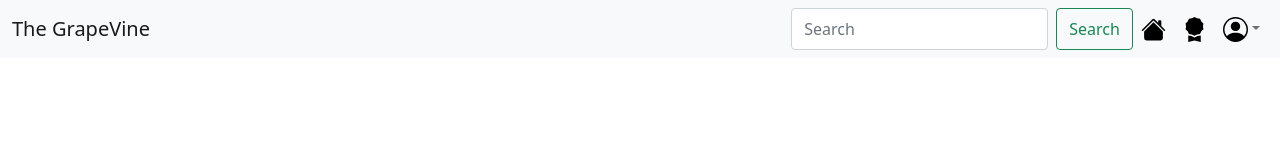
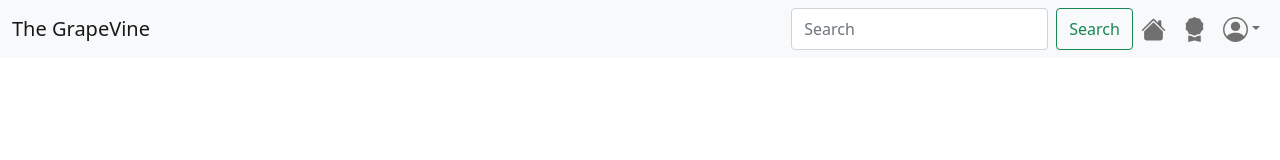
Before and after one commit to TheGrapeVineCo/client, a React (Create React App) app: page /wineListings in a window 1280 px wide. Shown: the top 160 px of the page. Built offline with nearby package versions, Linux system fonts and the light colour scheme.

Commit message:
removes redundant files, creates new components and updates nav links

```diff
--- a/src/App.js
+++ b/src/App.js
@@ -3,6 +3,9 @@ import "bootstrap/dist/css/bootstrap.min.css";
 // import "./App.css";
 // import Button from "react-bootstrap/Button";
 import Navigation from "./components/Navigation";
+import LoginForm from "./components/LoginForm";
+import WineListings from "./components/WineListings";
+import NewWineForm from "./components/NewWineForm";
 
 function App() {
   // const clickO = () => {
@@ -11,9 +14,10 @@ function App() {
   return (
     <div className="App">
       <header className="App-header">
-        {/* <p>Hello world</p> */}
-        {/* <Button onClick={clickO}>Howdy ho!</Button> */}
         <Navigation />
+        <LoginForm />
+        <NewWineForm />
+        <WineListings />
       </header>
     </div>
   );
--- /dev/null
+++ b/src/components/LoginForm.js
@@ -0,0 +1,5 @@
+const LoginForm = () => {
+  return <></>;
+};
+
+export default LoginForm;
--- a/src/components/Navigation.js
+++ b/src/components/Navigation.js
@@ -5,11 +5,11 @@ import Nav from "react-bootstrap/Nav";
 import Navbar from "react-bootstrap/Navbar";
 import NavDropdown from "react-bootstrap/NavDropdown";
 
-function Navigation() {
+const Navigation = () => {
   return (
     <Navbar bg="light" expand="lg">
       <Container fluid>
-        <Navbar.Brand href="#">The GrapeVine</Navbar.Brand>
+        <Navbar.Brand href="/">The GrapeVine</Navbar.Brand>
         <Navbar.Toggle aria-controls="navbarScroll" />
         <Navbar.Collapse id="navbarScroll">
           <Nav
@@ -26,12 +26,12 @@ function Navigation() {
               />
               <Button variant="outline-success">Search</Button>
             </Form>
-            <Nav.Link href="#action1">
+            <Nav.Link href="/">
               <svg
                 xmlns="http://www.w3.org/2000/svg"
                 width="25"
                 height="25"
-                fill="#000000"
+                fill="currentColor"
                 class="bi bi-house-fill"
                 viewBox="0 0 16 16"
               >
@@ -45,12 +45,12 @@ function Navigation() {
                 />
               </svg>
             </Nav.Link>
-            <Nav.Link href="#action2">
+            <Nav.Link href="/">
               <svg
                 xmlns="http://www.w3.org/2000/svg"
                 width="25"
                 height="25"
-                fill="#000000"
+                fill="currentColor"
                 class="bi bi-award-fill"
                 viewBox="0 0 16 16"
               >
@@ -64,7 +64,7 @@ function Navigation() {
                   xmlns="http://www.w3.org/2000/svg"
                   width="25"
                   height="25"
-                  fill="#000000"
+                  fill="currentColor"
                   class="bi bi-person-circle"
                   viewBox="0 0 16 16"
                 >
@@ -77,18 +77,16 @@ function Navigation() {
               }
               id="navbarScrollingDropdown"
             >
-              <NavDropdown.Item href="#action3">Action</NavDropdown.Item>
-              <NavDropdown.Item href="#action4">
-                Another action
-              </NavDropdown.Item>
+              <NavDropdown.Item href="/">Login</NavDropdown.Item>
+              <NavDropdown.Item href="/">Sign-up</NavDropdown.Item>
               <NavDropdown.Divider />
-              <NavDropdown.Item href="#action5">Contact Us</NavDropdown.Item>
+              <NavDropdown.Item href="/">Contact Us</NavDropdown.Item>
             </NavDropdown>
           </Nav>
         </Navbar.Collapse>
       </Container>
     </Navbar>
   );
-}
+};
 
 export default Navigation;
--- /dev/null
+++ b/src/components/NewWineForm.js
@@ -0,0 +1,5 @@
+const NewWineForm = () => {
+  return <></>;
+};
+
+export default NewWineForm;
--- /dev/null
+++ b/src/components/WineListings.js
@@ -0,0 +1,5 @@
+const WineListings = () => {
+  return <></>;
+};
+
+export default WineListings;
--- a/src/index.js
+++ b/src/index.js
@@ -1,17 +1,11 @@
-import React from 'react';
-import ReactDOM from 'react-dom/client';
-import './index.css';
-import App from './App';
-import reportWebVitals from './reportWebVitals';
+import React from "react";
+import ReactDOM from "react-dom/client";
+import "./index.css";
+import App from "./App";
 
-const root = ReactDOM.createRoot(document.getElementById('root'));
+const root = ReactDOM.createRoot(document.getElementById("root"));
 root.render(
-  <React.StrictMode>
+  <>
     <App />
-  </React.StrictMode>
+  </>
 );
-
-// If you want to start measuring performance in your app, pass a function
-// to log results (for example: reportWebVitals(console.log))
-// or send to an analytics endpoint. Learn more: https://bit.ly/CRA-vitals
-reportWebVitals();
--- a/src/reportWebVitals.js
+++ /dev/null
@@ -1,13 +0,0 @@
-const reportWebVitals = onPerfEntry => {
-  if (onPerfEntry && onPerfEntry instanceof Function) {
-    import('web-vitals').then(({ getCLS, getFID, getFCP, getLCP, getTTFB }) => {
-      getCLS(onPerfEntry);
-      getFID(onPerfEntry);
-      getFCP(onPerfEntry);
-      getLCP(onPerfEntry);
-      getTTFB(onPerfEntry);
-    });
-  }
-};
-
-export default reportWebVitals;
```
Also changed, not shown: src/logo.svg (deleted).
